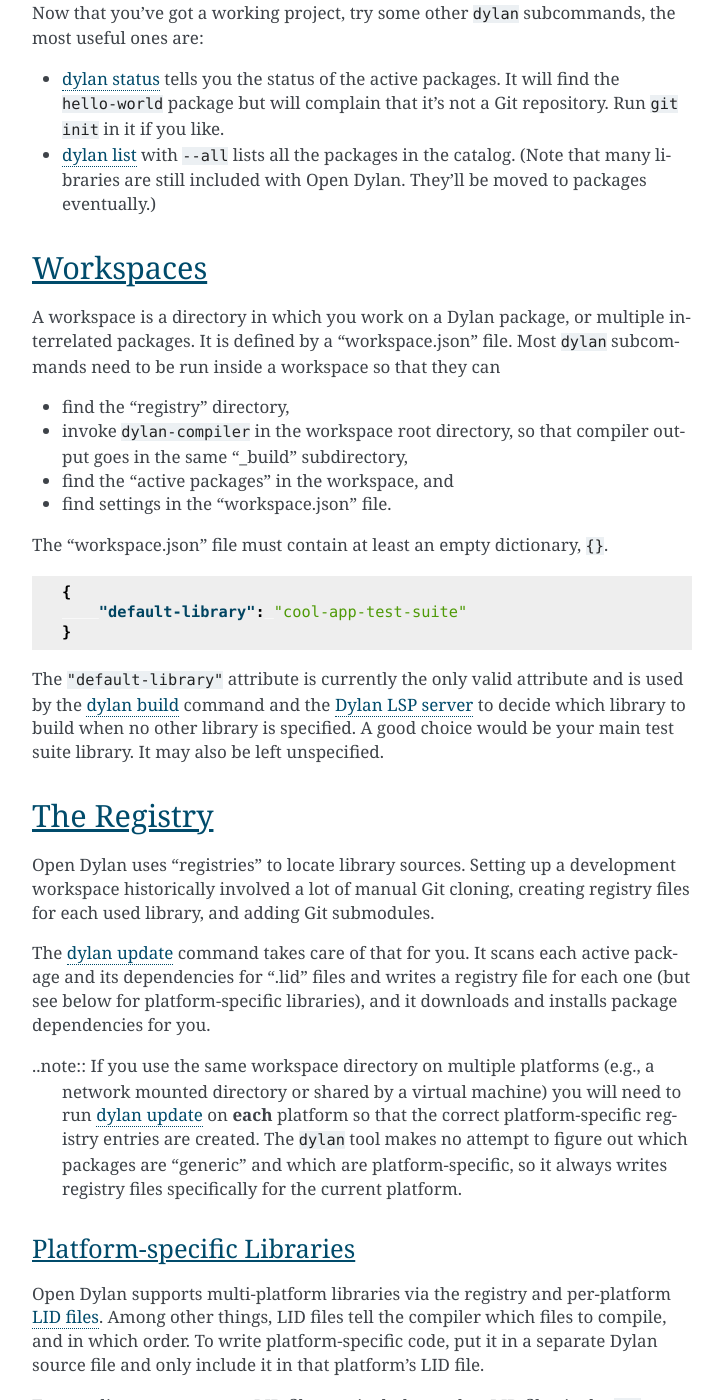
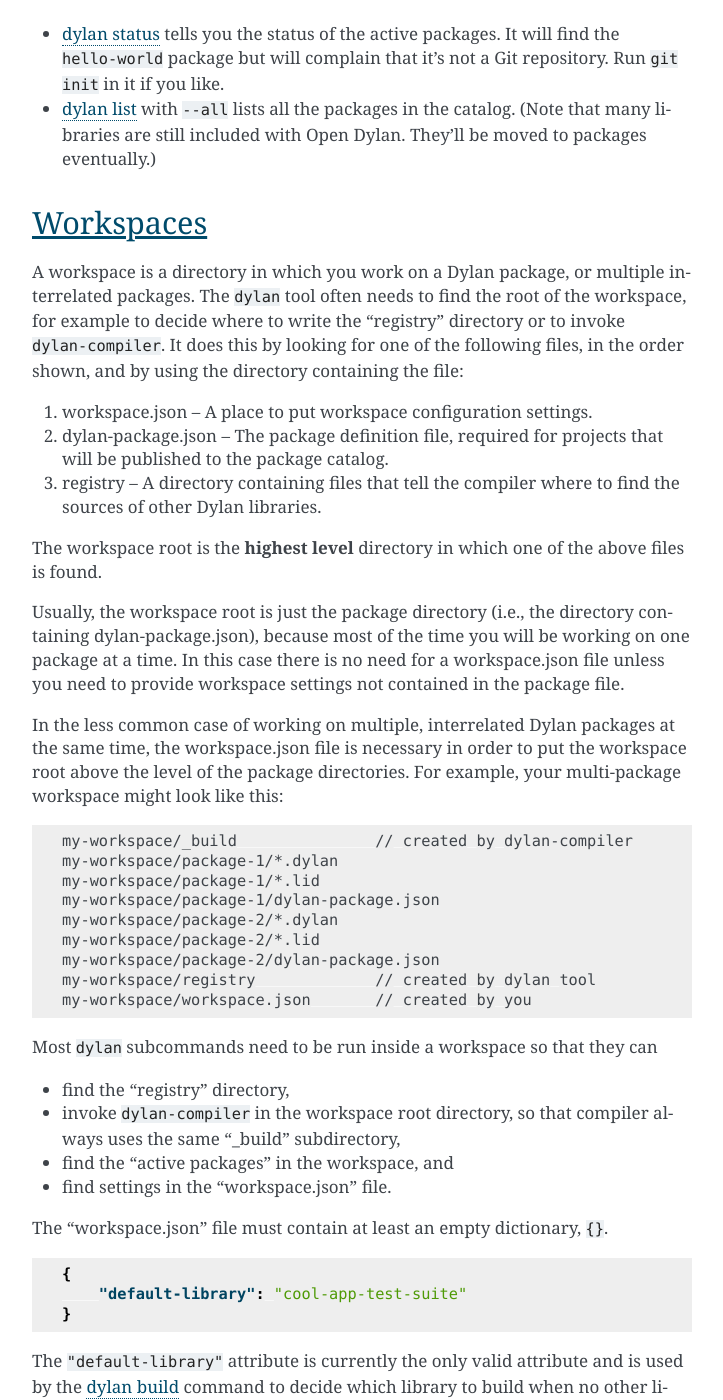
Before and after one commit to dylan-lang/dylan-tool, a Sphinx documentation site: the page built from documentation/source/index.rst, in a window 1280 px wide and 1400 px high, scrolled down 4982 px. Shown: the whole window, without its empty margins (388-1111 px from the left). Built offline with Sphinx 7.4.7, drawn with Linux system fonts in a browser that asks for light colours; some of the changed text lies outside the part shown.

Commit message:
New workspace model
See the doc changes in this commit for a full explanation of how workspaces
work now. In short, dylan-package.json usually suffices to define a workspace,
but workspace.json (if it exists) overrides.

The `dylan new application` and `dylan new library` commands no longer generate
a workspace.json file.

```diff
--- a/documentation/source/index.rst
+++ b/documentation/source/index.rst
@@ -24,18 +24,23 @@
 
 package
   A blob of files that can be unpacked into a directory and which has a
-  ``dylan-package.json`` file in the top-level directory which describes its
-  attributes. A package currently corresponds to a single Git repository. A
-  package has a set of versioned releases.
+  ``dylan-package.json`` file in the top-level directory. A package currently
+  corresponds to a single Git repository. A package has a set of versioned
+  releases. A package may contain zero or more Dylan libraries.
 
 workspace
-  A directory containing a "workspace.json" file. Most ``dylan`` commands may be
-  run from anywhere within the workspace directory.
+  The directory in which the ``dylan`` tool operates. Effectively this means a
+  workspace is where the "_build" and "registry" directories are generated. In
+  most cases, a workspace is the directory containing the dylan-package.json
+  file, but the ultimate arbiter is the workspace.json file, if it exists. See
+  `workspaces`_ for details.
 
 active package
-  A package checked out into the top-level of a workspace. Active packages are
-  found by looking for ``<workspace>/*/dylan-package.json`` files. The `dylan
-  update` subcommand scans active packages when creating the registry.
+  A package checked out into the top-level of a workspace. In most cases a
+  workspace is the same as a package directory so there is only one active
+  package. See `workspaces`_ for discussion of multi-package
+  workspaces. Example: the `dylan update`_ subcommand scans active packages
+  when creating the registry.
 
 release
   A specific version of a package. A release has a `Semantic Version`_ associated
@@ -55,11 +60,11 @@
 dependency will be removed in a future release.)
 
 The ``dylan`` tool installs packages, including the `pacman-catalog`_ package
-which describes where to find other packages, under ``$DYLAN/pkg/``.
+(which describes where to find other packages), under ``$DYLAN/pkg/``.
 
 .. warning::
 
-   Don't put files you want to keep into the ``$DYLAN/pkg/`` directory. The
+   Don't put files you want to keep in the ``$DYLAN/pkg/`` directory. The
    expectation should be that anything in this directory may be deleted at any
    time by the package manager.
 
@@ -100,36 +105,30 @@
 
 This section shows how to
 
-* create a workspace
-* create a hello-world application and its test suite
-* generate a registry for the compiler to locate libraries
-* build hello-world and its test suite
-* add a new dependency to your package file
+* create a hello-world application and its test suite,
+* generate a registry for the compiler to locate libraries,
+* build hello-world and its test suite, and
+* add a new dependency to your package file.
 
 First, create a place to put all your Dylan workspaces (usually one per
 project), and change to that directory::
 
-    $ mkdir -p ~/dylan/workspaces
-    $ cd ~/dylan/workspaces
+    $ mkdir -p /tmp/workspaces
+    $ cd /tmp/workspaces
 
 .. note:: The above is a typical setup, but you can put your workspaces
           anywhere, and they don't need to be together in a "workspaces"
           directory.
 
-Make a "hello" workspace and change to the new directory::
-
-    $ dylan new workspace hello
-    Workspace created: ~/dylan/workspaces/hello/workspace.json
-    $ cd hello
-
-The workspace directory (in this case "hello") will contain files that aren't
-under source control, such as the "_build" and "registry" directories, as well
-as packages that are under active development.
-
 Now generate a new application library called "hello-world", with no
 dependencies::
 
     $ dylan new application hello-world
+    Created library hello-world.
+    Created library hello-world-test-suite.
+    Created library hello-world-app.
+    Workspace directory is /tmp/workspaces/hello-world/.
+    Updated 18 files in /tmp/workspaces/hello-world/registry/.
 
 If you're new to Dylan, take a look at the generated files in the "hello-world"
 subdirectory. In particular, "hello-world/dylan-package.json" describes a Dylan
@@ -174,8 +173,9 @@
 
 Now let's add a new dependency to our library. Let's say we want to ``use
 base64`` in our ``library.dylan`` file. The compiler finds libraries via the
-registry, but there is no "base64" registry file. To fix this, edit
-"hello-world/dylan-package.json" to add the dependency. Change this::
+registry, but there is no "base64" registry file so the compiler won't find
+it. To fix this, edit "hello-world/dylan-package.json" to add the dependency.
+Change this::
 
     "dependencies": [  ],
 
@@ -218,12 +217,46 @@
 ==========
 
 A workspace is a directory in which you work on a Dylan package, or multiple
-interrelated packages. It is defined by a "workspace.json" file. Most
-``dylan`` subcommands need to be run inside a workspace so that they can
+interrelated packages. The ``dylan`` tool often needs to find the root of the
+workspace, for example to decide where to write the "registry" directory or to
+invoke ``dylan-compiler``.  It does this by looking for one of the following
+files, in the order shown, and by using the directory containing the file:
+
+1. workspace.json -- A place to put workspace configuration settings.
+2. dylan-package.json -- The package definition file, required for projects
+   that will be published to the package catalog.
+3. registry -- A directory containing files that tell the compiler where to
+   find the sources of other Dylan libraries.
+
+The workspace root is the **highest level** directory in which one of the above
+files is found.
+
+Usually, the workspace root is just the package directory (i.e., the directory
+containing dylan-package.json), because most of the time you will be working on
+one package at a time. In this case there is no need for a workspace.json file
+unless you need to provide workspace settings not contained in the package
+file.
+
+In the less common case of working on multiple, interrelated Dylan packages at
+the same time, the workspace.json file is necessary in order to put the
+workspace root above the level of the package directories. For example, your
+multi-package workspace might look like this::
+
+    my-workspace/_build               // created by dylan-compiler
+    my-workspace/package-1/*.dylan
+    my-workspace/package-1/*.lid
+    my-workspace/package-1/dylan-package.json
+    my-workspace/package-2/*.dylan
+    my-workspace/package-2/*.lid
+    my-workspace/package-2/dylan-package.json
+    my-workspace/registry             // created by dylan tool
+    my-workspace/workspace.json       // created by you
+
+Most ``dylan`` subcommands need to be run inside a workspace so that they can
 
 * find the "registry" directory,
 * invoke ``dylan-compiler`` in the workspace root directory, so that compiler
-  output goes in the same "_build" subdirectory,
+  always uses the same "_build" subdirectory,
 * find the "active packages" in the workspace, and
 * find settings in the "workspace.json" file.
 
@@ -236,17 +269,16 @@
    }
 
 The ``"default-library"`` attribute is currently the only valid attribute and
-is used by the `dylan build`_ command and the `Dylan LSP server
-<https://github.com/dylan-lang/lsp-dylan>`_ to decide which library to build
-when no other library is specified. A good choice would be your main test suite
+is used by the `dylan build`_ command to decide which library to build when no
+other library is specified. A good choice would be your main test suite
 library. It may also be left unspecified.
 
 The Registry
 ============
 
-Open Dylan uses "registries" to locate library sources. Setting up a
-development workspace historically involved a lot of manual Git cloning,
-creating registry files for each used library, and adding Git submodules.
+Open Dylan uses "registries" to locate used libraries. Setting up a development
+workspace historically involved a lot of manual Git cloning, creating registry
+files for each used library, and adding Git submodules.
 
 The `dylan update`_ command takes care of that for you. It scans each active
 package and its dependencies for ".lid" files and writes a registry file for
@@ -317,12 +349,12 @@
 ===============
 
 The ``dylan`` tool relies on :doc:`pacman`, the Dylan package manager
-(unrelated to the Arch Linux tool by the same name), to install
-dependencies. See :doc:`the pacman documentation <pacman>` for information on
-how to define a package, version syntax, and how dependency resolution works.
+(unrelated to the Arch Linux tool by the same name), to install dependencies.
+See :doc:`the pacman documentation <pacman>` for information on how to define a
+package, version syntax, and how dependency resolution works.
 
-Global Options
-==============
+Global ``dylan`` Options
+========================
 
 Note that global command line options must be specified between "dylan" and the
 first subcommand name. Example: ``dylan --debug build --all``
@@ -471,21 +503,27 @@
 
 Generate the boilerplate for a new executable application.
 
-Synopsis: ``dylan new application [options] <app-name> [<dependency> ...]``
+Synopsis: ``dylan new application [options] <name> [<dependency> ...]``
 
-This command is the same as `dylan new library`_ except that it also generates
-a ``main`` function and code to call that function.
+This command is the same as `dylan new library`_ except that in addition to the
+``<name>`` library it also generates a ``<name>-app`` executable library with a
+``main`` function.
 
 Here's an example of creating an executable named "killer-app" which depends on
 http version 1.0 and the latest version of logging. ::
 
-  $ dylan new application killer-app http@1.0 logging
+  $ dylan new application killer http@1.0 logging
   $ dylan update            # generate registry files
   $ dylan build --all
   $ _build/bin/killer-app
-  $ _build/bin/killer-app-test-suite
+  $ _build/bin/killer-test-suite
 
-See `dylan new library`_ (below) for more details.
+Unlike the ``make-dylan-app`` binary included with Open Dylan, this command
+does not generate a "registry" directory. Instead, it is expected that you will
+run ``dylan update`` to generate the registry whenever dependencies are
+changed.
+
+**See also:** `dylan new library`_
 
 
 .. index::
@@ -497,10 +535,10 @@
 
 Generate the boilerplate for a new shared library.
 
-Synopsis: ``dylan new library [options] <library-name> [<dependency> ...]``
+Synopsis: ``dylan new library [options] <name> [<dependency> ...]``
 
 This command is the same as `dylan new application`_ except that it doesn't
-generate a ``main`` function.
+generate the corresponding ``<name>-app`` executable library.
 
 Specifying dependencies is optional. They should be in the same form as
 specified in the ``dylan-package.json`` file. For example, "strings\@1.0".
@@ -536,6 +573,8 @@
 Edit the generated ``dylan-package.json`` file to set the repository URL,
 description, and other attributes for your package.
 
+**See also:** `dylan new application`_
+
 
 .. index::
    single: dylan new workspace subcommand
@@ -546,7 +585,13 @@
 
 Create a new workspace.
 
-Synopsis: ``dylan new workspace [options] <workspace-name>``
+Synopsis: ``dylan new workspace [options] <name>``
+
+.. note:: In most cases there is no need to explicitly create a workspace since
+          the package directory (the directory containing dylan-package.json)
+          will be used as the workspace by ``dylan`` subcommands if no
+          workspace.json file is found. Explicit workspaces are mainly needed
+          when working on multiple interrelated packages at the same time.
 
 Options:
 ~~~~~~~~
@@ -597,7 +644,7 @@
 #.  Update any dependencies in ``dylan-package.json`` as needed. Normally this
     will happen naturally during development as you discover you need newer
     package versions, but this is a good time to review deps and update get bug
-    fixes.  **Remember to ``dylan update`` and re-run your tests if you change
+    fixes.  **Remember to `dylan update`_ and re-run your tests if you change
     deps!**
 
 #.  Make a new release on GitHub with a tag that matches the release version.
```
Also changed, not shown: other parts of documentation/source/index.rst (+9 -9 lines), 3 other files.
